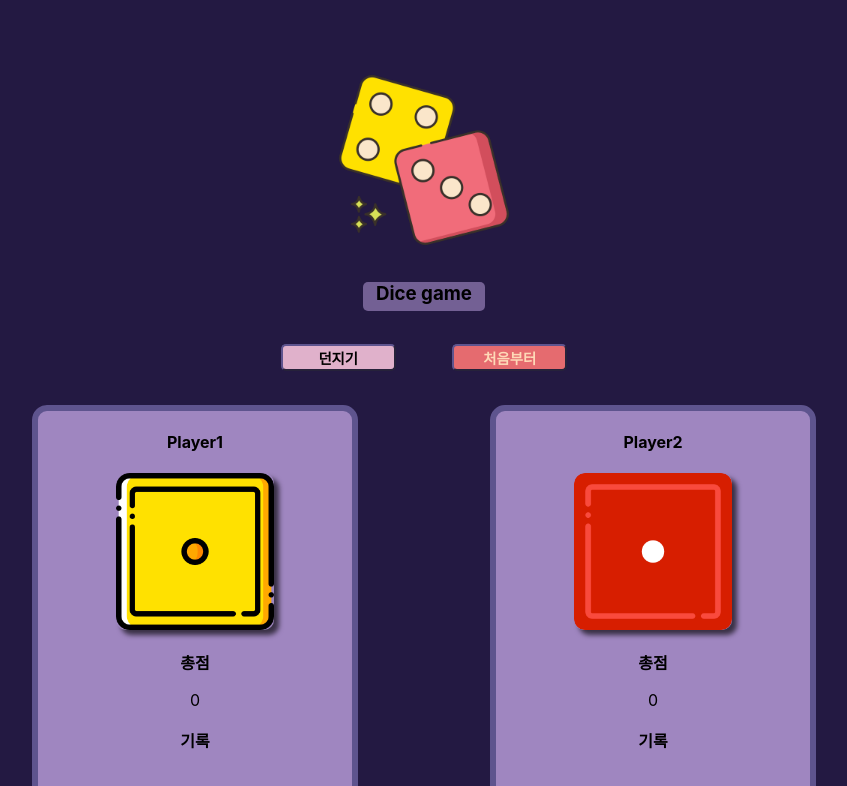
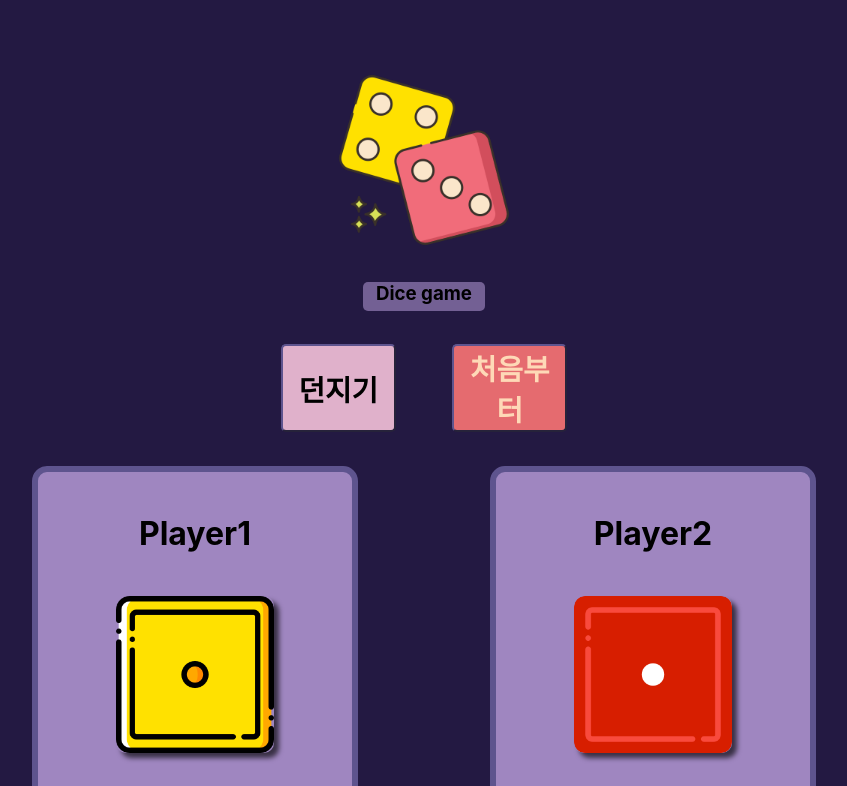
Before and after one commit to Pangho04/Dice-game, a React (Create React App) app: page / in a window 1280 px wide. Shown: the top 786 px of the page, without its empty margins (216-1063 px from the left). Built offline with nearby package versions, Linux system fonts and the light colour scheme.

Commit message:
Design: CSS 수정

```diff
--- a/src/Card.js
+++ b/src/Card.js
@@ -1,4 +1,4 @@
-import React from 'react';
+import React, { useEffect, useState } from 'react';
 
 export default function Card({
   name,
@@ -7,6 +7,7 @@ export default function Card({
   playerTotalScore,
 }) {
   const playerHistory = playerTurnScores.join(', ');
+  const [animate, setAnimate] = useState(false);
 
   if (diceImg === 'yellow0') {
     diceImg = 'yellow01';
@@ -14,10 +15,20 @@ export default function Card({
     diceImg = 'red01';
   }
 
+  useEffect(() => {
+    setAnimate(true);
+
+    setTimeout(() => {
+      setAnimate(false);
+    }, 300);
+  },[playerTurnScores]);
+
+  console.log(animate)
+
   return(
     <div className="card">
       <h4>{name}</h4>
-      <img className='dices' src={require(`./image/dice-${diceImg}.png`)} alt={diceImg}/>
+      <img className={`dices ${animate ? 'animate' : ''}`}  src={require(`./image/dice-${diceImg}.png`)} alt={diceImg}/>
       <p className='score'>총점</p>
       <p>{playerTotalScore}</p>
       <p className='history'>기록</p>
--- a/src/index.css
+++ b/src/index.css
@@ -31,6 +31,7 @@ h3 {
 .menus {
   display: flex;
   justify-content: space-evenly;
+  font-size: 2rem;
   width: 30%;
   margin: 0 0 2%;
 }
@@ -84,14 +85,26 @@ h3 {
   border-width: 6px;
 }
 
+h4 {
+  font-size: 2rem;
+}
+
 .dices {
   width: 50%;
   height: 50%;
   border-radius: 10px;
   box-shadow: 5px 5px 5px rgba(0, 0, 0, 0.642);
+  transition: opacity 0.3s ease-in-out;
+  opacity: 1;
+}
+
+.dices.animate {
+  opacity: 0;
+  transition: opacity 0.3s ease-in-out;
 }
 
 .card > p {
+  font-size: 1.5rem;
   min-height: 22px;
 }
 
@@ -120,7 +133,15 @@ h3 {
   .dices {
     width: 40%;
     margin-bottom: 10%;
+    transition: opacity 2s ease-in-out;
+    opacity: 1;
   }
+
+  .dices.animate {
+    opacity: 0;
+    transition: opacity 2s ease-in-out;
+  }
+
 
   p {
     margin: 5%;
```
